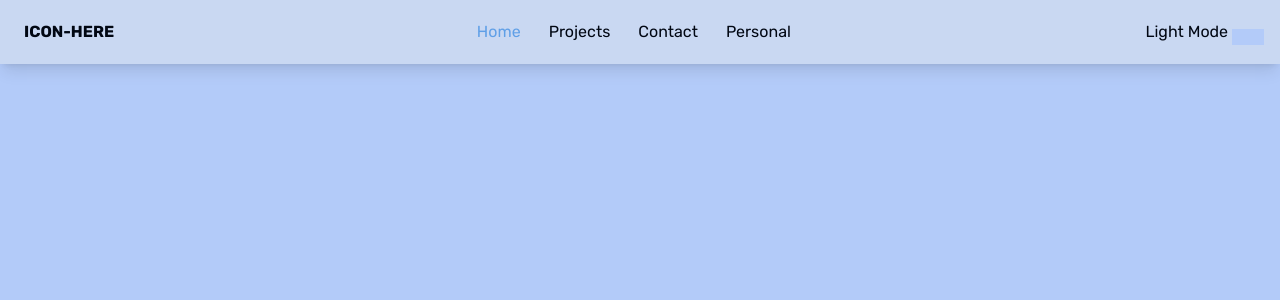
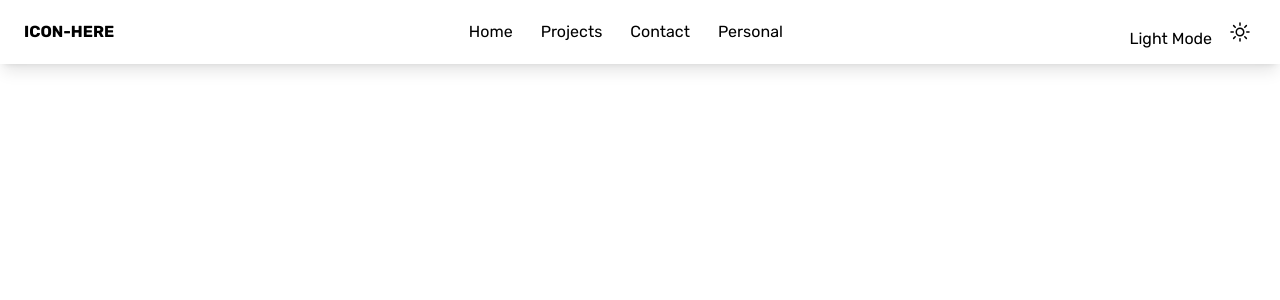
Before and after one commit to saul178/personal-website, a Vue app in the folder frontend/ui/: page / in a window 1280 px wide. Shown: the top 300 px of the page. Built offline with nearby package versions, Linux system fonts and the light colour scheme.

Commit message:
feat: added dark mode and light mode toggle. will have to iron out some ui/ux design flaws but it works for now.

```diff
--- a/frontend/ui/src/App.vue
+++ b/frontend/ui/src/App.vue
@@ -4,7 +4,7 @@ import Navbar from '@/components/Navbar.vue'
 </script>
 
 <template>
-  <div class="bg-royal-blue-900 min-h-screen flex flex-col font-rubik">
+  <div class="dark:bg-background min-h-screen flex flex-col font-rubik">
     <Navbar />
     <main class="flex-1 p-6">
       <RouterView />
--- a/frontend/ui/src/assets/main.css
+++ b/frontend/ui/src/assets/main.css
@@ -7,7 +7,7 @@
   --font-rubik: "Rubik", sans-serif;
 
   --color-background: var(--main);
-  --color-forground: var(--alt);
+  --color-foreground: var(--alt);
   --color-accent: var(--highlight);
   --color-primary: var(--text);
   --color-disable: var(--muted);
--- a/frontend/ui/src/components/Navbar.vue
+++ b/frontend/ui/src/components/Navbar.vue
@@ -1,5 +1,5 @@
 <template>
-  <nav class="bg-polynesian-blue-900 text-royal-blue-100 shadow-lg">
+  <nav class="dark:bg-foreground dark:text-primary shadow-lg">
     <div class="container mx-auto px-4 md:flex items-center justify-between gap-6">
       <!-- Logo -->
       <div class="flex items-center justify-between md:w-auto w-full">
@@ -27,23 +27,23 @@
       <!-- links -->
       <div :class="['flex flex-col md:flex-row md:space-x-1 pb-3 md:pb-0 w-full md:w-auto', isMobileMenuOpen ?
         'block' : 'hidden', 'md:flex']" class="navigation-menu px-4">
-        <RouterLink to="/" class="py-2 px-3 block hover:text-powder-blue-400 transition-colors"
-          active-class="text-powder-blue-400" exact>
+        <RouterLink to="/" class="py-2 px-3 block dark:hover:text-accent transition-colors"
+          active-class="dark:text-accent" exact>
           Home
         </RouterLink>
 
-        <RouterLink to="/projects" class="py-2 px-3 block hover:text-powder-blue-400 transition-colors"
-          active-class="text-powder-blue-400" exact>
+        <RouterLink to="/projects" class="py-2 px-3 block dark:hover:text-accent transition-colors"
+          active-class="dark:text-accent" exact>
           Projects
         </RouterLink>
 
-        <RouterLink to="/contact" class="py-2 px-3 block hover:text-powder-blue-400 transition-colors"
-          active-class="text-powder-blue-400" exact>
+        <RouterLink to="/contact" class="py-2 px-3 block dark:hover:text-accent transition-colors"
+          active-class="dark:text-accent" exact>
           Contact
         </RouterLink>
 
-        <RouterLink to="/personal" class="py-2 px-3 block hover:text-powder-blue-400 transition-colors"
-          active-class="text-powder-blue-400" exact>
+        <RouterLink to="/personal" class="py-2 px-3 block dark:hover:text-accent transition-colors"
+          active-class="dark:text-accent" exact>
           Personal
         </RouterLink>
       </div>
@@ -51,7 +51,21 @@
         <span class="dark:primary-text">
           {{ isDark ? "Dark" : "Light" }} Mode
         </span>
-        <button @click="toggleDark()" class="py-2 px-4 bg-background primary-text">
+        <button @click="toggleDark()" class="py-2 px-3 dark:hover:text-accent transition-colors">
+          <span v-if="isDark">
+            <svg xmlns="http://www.w3.org/2000/svg" fill="none" viewBox="0 0 24 24" stroke-width="1.5"
+              stroke="currentColor" class="size-6">
+              <path stroke-linecap="round" stroke-linejoin="round"
+                d="M21.752 15.002A9.72 9.72 0 0 1 18 15.75c-5.385 0-9.75-4.365-9.75-9.75 0-1.33.266-2.597.748-3.752A9.753 9.753 0 0 0 3 11.25C3 16.635 7.365 21 12.75 21a9.753 9.753 0 0 0 9.002-5.998Z" />
+            </svg>
+          </span>
+          <span v-else>
+            <svg xmlns="http://www.w3.org/2000/svg" fill="none" viewBox="0 0 24 24" stroke-width="1.5"
+              stroke="currentColor" class="size-6">
+              <path stroke-linecap="round" stroke-linejoin="round"
+                d="M12 3v2.25m6.364.386-1.591 1.591M21 12h-2.25m-.386 6.364-1.591-1.591M12 18.75V21m-4.773-4.227-1.591 1.591M5.25 12H3m4.227-4.773L5.636 5.636M15.75 12a3.75 3.75 0 1 1-7.5 0 3.75 3.75 0 0 1 7.5 0Z" />
+            </svg>
+          </span>
 
         </button>
       </div>
```
